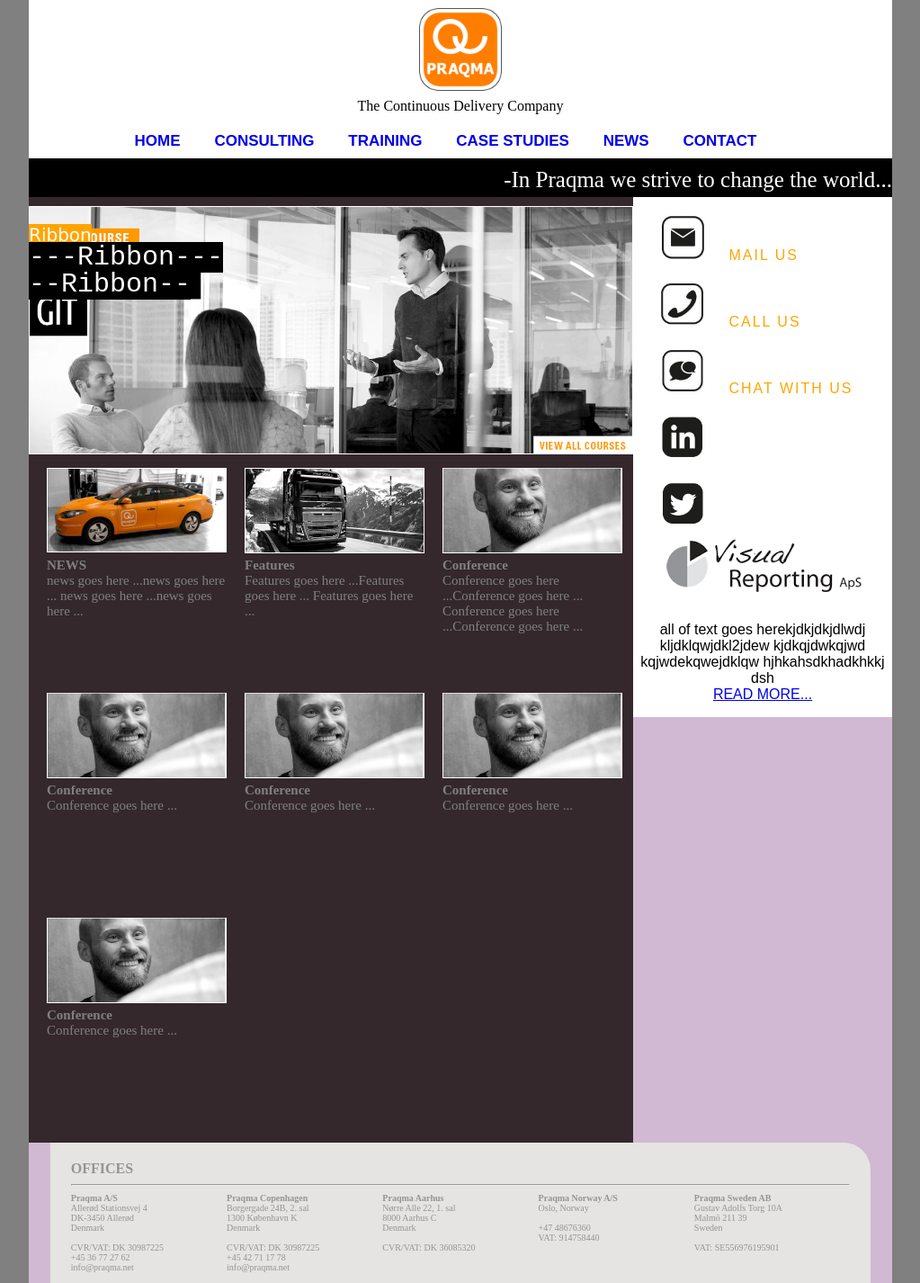
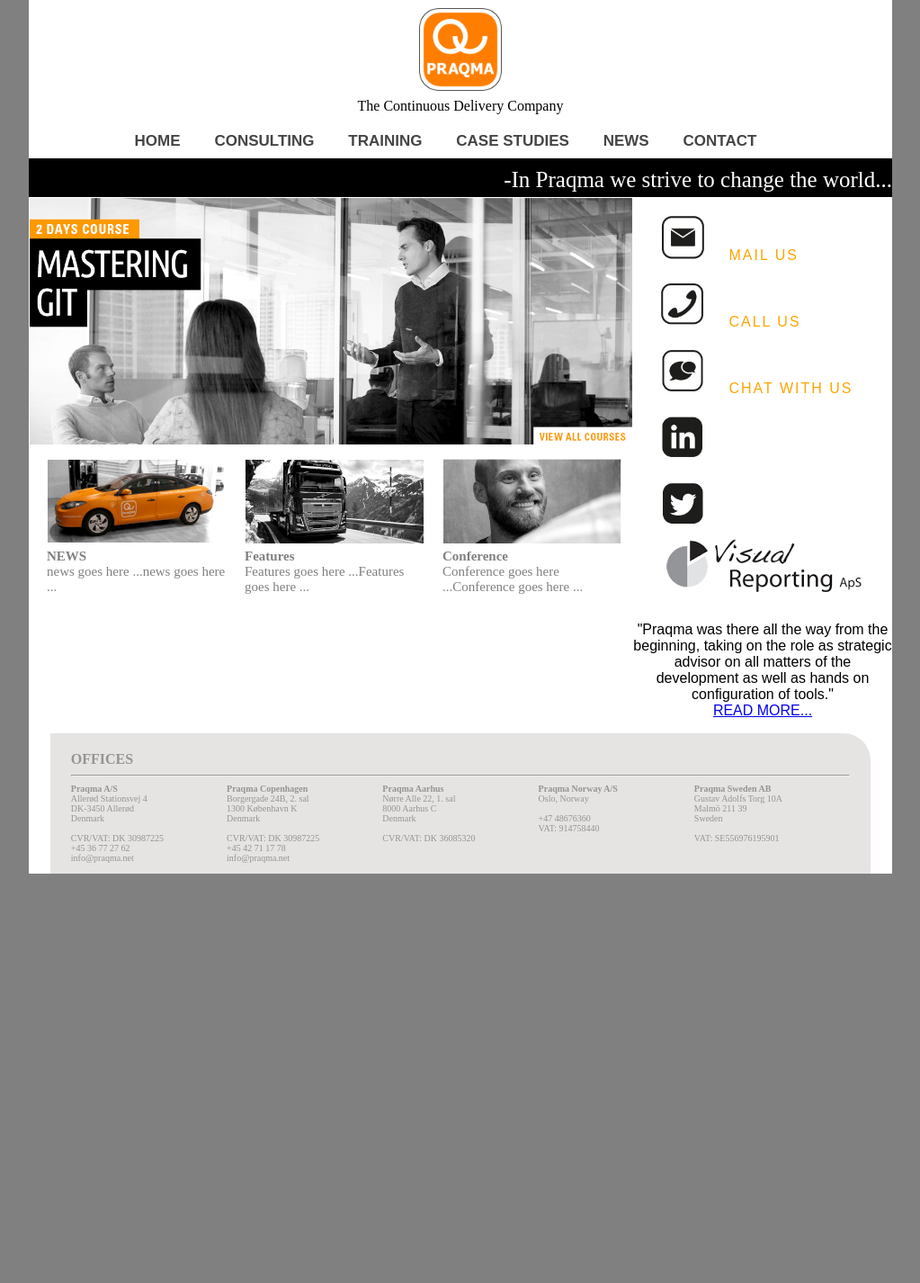
Before and after one commit to lakruzz/blogs, a Jekyll site: the page built from index.md, in a window 1280 px wide. Shown: the whole page at 90% size, without its empty margins (128-1151 px from the left). Built offline with Jekyll 4.4.1, drawn with Linux system fonts in a browser that asks for light colours; after the commit the page ends 971 px from its top, so only the background shows below that.

Commit message:
targetting first release

```diff
--- a/_includes/side-bar.html
+++ b/_includes/side-bar.html
@@ -24,8 +24,7 @@
 <span>
 
   <img src="/images/comments-pic.png"/>
-  <p>all of text goes herekjdkjdkjdlwdj kljdklqwjdkl2jdew kjdkqjdwkqjwd kqjwdekqwejdklqw hjhkahsdkhadkhkkj dsh
-
+  <p>"Praqma was there all the way from the beginning, taking on the role as strategic advisor on all matters of the development as well as hands on configuration of tools."
   <br/><a href="#">READ MORE...</a></p>
 
   </span>
--- a/_sass/banner.scss
+++ b/_sass/banner.scss
@@ -10,9 +10,9 @@
 $menu-font-stack: Arial;
 $menu-font-size: 17px;
 $menu-font-color: #454545;
+$hover-color: orange;
 $color-visted: #454545;
 $border-radius: 3px;
-$hover-color: orange;
 
 /*moto*/
 $moto-font-stack: Lucida;
@@ -38,10 +38,11 @@
 margin-top: 20px;
 margin-bottom: 9px;
   font-family: $menu-font-stack;
-  font-weight: normal;
   font-size: $menu-font-size;
 font-weight: bold;
-color: red;
+a{
+  color: $menu-font-color;
+}
 a:link {
     text-decoration: none;
 }
--- a/_sass/main-view.scss
+++ b/_sass/main-view.scss
@@ -2,7 +2,7 @@
 $main-view-width: 70%;
 $main-view-position: left;
 
-/*tagl-ines*/
+/*tag-lines*/
 $tag-line-margin: 30px;
 
 $tag-line-1-size: 20px;
@@ -15,6 +15,8 @@
 $tagline-2-font-color: white;
 $tag-line-2-font: Courier New;
 
+$click-tag-font-color: orange;
+$click-tag-background-color: white;
 /*for small pic*/
 $text-position: 100px;
 $color-visted: orange;
@@ -26,7 +28,7 @@
   width: $main-view-width;
   height: 100%;
   float: $main-view-position;
-  background-color: #34282C;
+  background-color: white;
 position: relative;
 
 p{
@@ -35,6 +37,18 @@
 vertical-align: middle;
 }
 
+#click-tag
+{
+position: relative;
+  clear: right;
+  float: right;
+  vertical-align: bottom;
+  text-decoration: none;
+  background-color: $click-tag-background-color;
+  color: $click-tag-font-color;
+
+    }
+
 #tag-1{
     z-index: 1;
 margin-top: $tag-line-margin;
@@ -42,7 +56,7 @@
 color: $tagline-1-font-color;
 font-size: $tag-line-1-size;
 font-family: $tag-line-1-font;
-line-height: $tag-line-1-size + 5px;
+line-height: $tag-line-1-size ;
 }
 
 #tag-2{
@@ -70,7 +84,7 @@
   position: relative;
   width: 100%;
   height: 70%;
-  margin-top: 10px;
+  margin-top: 0px;
 
 }
 
--- a/css/main.scss
+++ b/css/main.scss
@@ -7,7 +7,7 @@
 @import "side-bar";
 
 $canvas-color: grey;
-$main-frame-color: #D2B9D3;
+$main-frame-color: white;
 $main-frame-max-width: 960px;
 $margin: auto;
 
--- a/index.md
+++ b/index.md
@@ -4,57 +4,37 @@
 ---
 <div class="main-view">
 
-  <p id="tag-1">Ribbon</p>
+  <div class="large-pic">
+  <!--p id="tag-1">Ribbon</p>
   <p id="tag-2">---Ribbon---</p>
 <p id="tag-3">--Ribbon--</p>
+<a id="click-tag" href="#">--VIEW ALL COURSES--</a-->
+  <img id="large-view" src="/images/front.png" />
 
-  <img id="large-view" src="/images/front.png" />
+</div>
 <!--div id="large-view">
   <img src="/images/front.jpg" />
 <p>Ribbon</p>
   </div-->
 
 
-<!--Small Pictures Panel Starts-->
+<!--Small Pictures' Panel Starts-->
 <div class="small-view">
 
 <a class="drop" style="background-image: url(/images/news-pic.png);" href="#">
 <b>NEWS</b><br/>
-news goes here ...news goes here ...
 news goes here ...news goes here ...
 </a>
 
 <a class="drop" style="background-image: url(/images/features-pic.png);" href="#">
 <b>Features</b><br/>
 Features goes here ...Features goes here ...
-Features goes here ...
 
 </a>
 
 <a class="drop" style="background-image: url(/images/conf-pic.png);" href="#">
 <b>Conference</b><br/>
 Conference goes here ...Conference goes here ...
-Conference goes here ...Conference goes here ...
-</a>
-
-<a class="drop" style="background-image: url(/images/conf-pic.png);" href="#">
-<b>Conference</b><br/>
-Conference goes here ...
-</a>
-
-<a class="drop" style="background-image: url(/images/conf-pic.png);" href="#">
-<b>Conference</b><br/>
-Conference goes here ...
-</a>
-
-<a class="drop" style="background-image: url(/images/conf-pic.png);" href="#">
-<b>Conference</b><br/>
-Conference goes here ...
-</a>
-
-<a class="drop" style="background-image: url(/images/conf-pic.png);" href="#">
-<b>Conference</b><br/>
-Conference goes here ...
 </a>
 
   </div>
```
